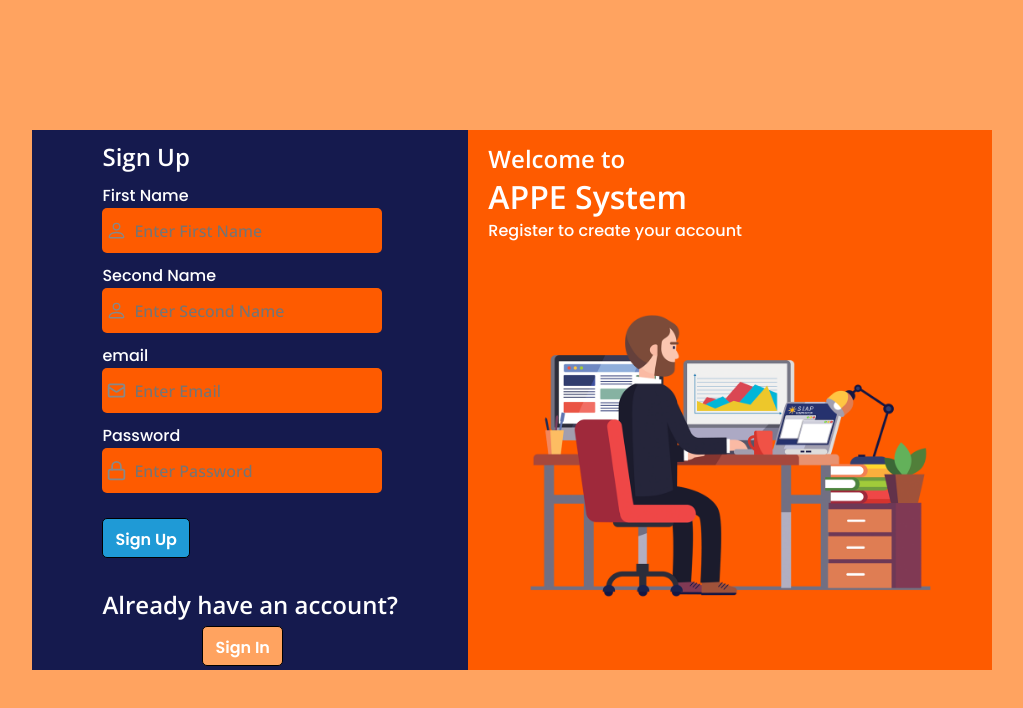
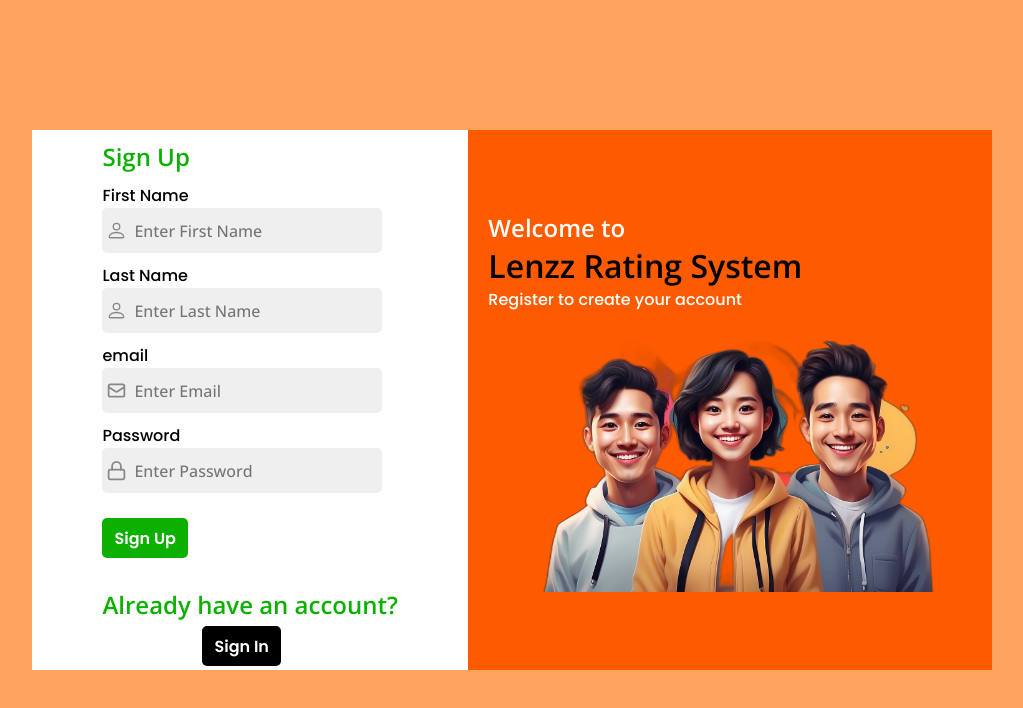
Before and after one commit to UserSampath/Rating-System, a React (Vite) app in the folder frontend/: page /register in a window 1280 px wide. Shown: the top 708 px of the page, without its empty margins (128-1151 px from the left). Built offline with nearby package versions, Linux system fonts and the light colour scheme.

Commit message:
login and register ui completed

```diff
--- a/frontend/src/app.css
+++ b/frontend/src/app.css
@@ -12,8 +12,9 @@
 
   --primary: #FFA360;
   --color2: #fe5b00;
-  --color3: #151a4e;
+  --color3: #ffffff;
   --buttonColor: #1f9ad6;
+
 
   /* ===Fonts and Typography===*/
   --body-font: "Open Sans", sans-serif;
@@ -34,6 +35,8 @@
   --weight-600: 600;
   --weight-700: 700;
   --weight-800: 800;
+
+  --title-color: #0cb000;
 }
 
 * {
@@ -58,9 +61,13 @@ body {
 }
 
 h1,
-h2,
 h3,
 h4 {
+  color: black;
+  font-family: var(--body-font);
+  font-weight: var(--weight-700);
+}
+h2{
   color: var(--title-color);
   font-family: var(--body-font);
   font-weight: var(--weight-700);
--- a/frontend/src/components/Button/button.css
+++ b/frontend/src/components/Button/button.css
@@ -1,9 +1,8 @@
 .button-1 {
   color: white;
   height: 40px;
-  border: 1px solid black;
   padding: 8px 12px;
-  background-color: var(--buttonColor);
+  background-color: var(--title-color);
   border-radius: 5px;
   display: flex;
   justify-content: center;
@@ -14,9 +13,8 @@
 .button-2 {
   color: rgb(255, 255, 255);
   height: 40px;
-  border: 1px solid black;
   padding: 8px 12px;
-  background-color: var(--primary);
+  background-color:black;
   border-radius: 5px;
   display: flex;
   justify-content: center;
@@ -27,13 +25,13 @@
 }
 
 .button-1:hover {
-  background-color: white;
-  color: var(--primary);
+  background-color: #fe5b00;
+  color: white;
   cursor: pointer;
 }
 
 .button-2:hover{
-  background-color: white;
-  color: var(--primary);
+  background-color: #fe5b00;
+  color: white;
   cursor: pointer;
 }
--- a/frontend/src/components/TextInput/textInput.css
+++ b/frontend/src/components/TextInput/textInput.css
@@ -4,7 +4,7 @@
 
 .inputLine {
   display: flex;
-  background-color:var(--color2);
+  background-color:rgb(239, 239, 239);
   width: 280px;
   height: 45px;
   border-radius: 5px;
@@ -16,9 +16,9 @@
   -moz-appearance: none;
   border: none;
   background: transparent;
-  color: rgb(255, 255, 255);
+  color: rgb(0, 0, 0);
   outline: none;
-
+font-size: medium;
   cursor: text;
 }
 
@@ -30,3 +30,7 @@
   margin-top: 12px;
   color: #888888;
 }
+
+.inputName{
+  color: black;
+}
--- a/frontend/src/pages/signIn/SignIn.css
+++ b/frontend/src/pages/signIn/SignIn.css
@@ -70,3 +70,6 @@ cursor: pointer;
   margin-left: 18px;
   margin-top: 5px;
 }
+.whiteH2{
+  color: white;
+}
--- a/frontend/src/pages/signIn/SignIn.jsx
+++ b/frontend/src/pages/signIn/SignIn.jsx
@@ -24,7 +24,7 @@ const SignIn = () => {
             />
 
             <div className="buttonsContainer">
-              <div className="forgotPassword">Forgot Password</div>
+
               <Button type={"1"} text="Sign In" />
             </div>
             <div className="newHereContainer">
@@ -43,8 +43,8 @@ const SignIn = () => {
         <div className="imageBox">
           <div>
             <div className="imgContainerText">
-              <h2>Welcome to</h2>
-              <h1>APPE System</h1>
+              <h2 className="whiteH2">Welcome to</h2>
+              <h1>Lenzz Rating System</h1>
               <p>Log in to access your account. </p>
             </div>
             <img className="signInImage" src="../../image/pic1.png" alt="" />
--- a/frontend/src/pages/signUp/SignUp.jsx
+++ b/frontend/src/pages/signUp/SignUp.jsx
@@ -19,8 +19,8 @@ const SignUp = () => {
             <TextInput
               type={"password"}
               icon={"profile"}
-              inputName={"Second Name"}
-              placeholder={"Enter Second Name"}
+              inputName={"Last Name"}
+              placeholder={"Enter Last Name"}
             />
             <TextInput
               type={"email"}
@@ -55,8 +55,8 @@ const SignUp = () => {
         <div className="imageBox">
           <div>
             <div className="imgContainerText">
-              <h2>Welcome to</h2>
-              <h1>APPE System</h1>
+              <h2 className="whiteH2">Welcome to</h2>
+              <h1>Lenzz Rating System</h1>
               <p>Register to create your account </p>
             </div>
             <img className="signInImage" src="../../image/pic1.png" alt="" />
```
Also changed, not shown: frontend/image/pic1.png.
